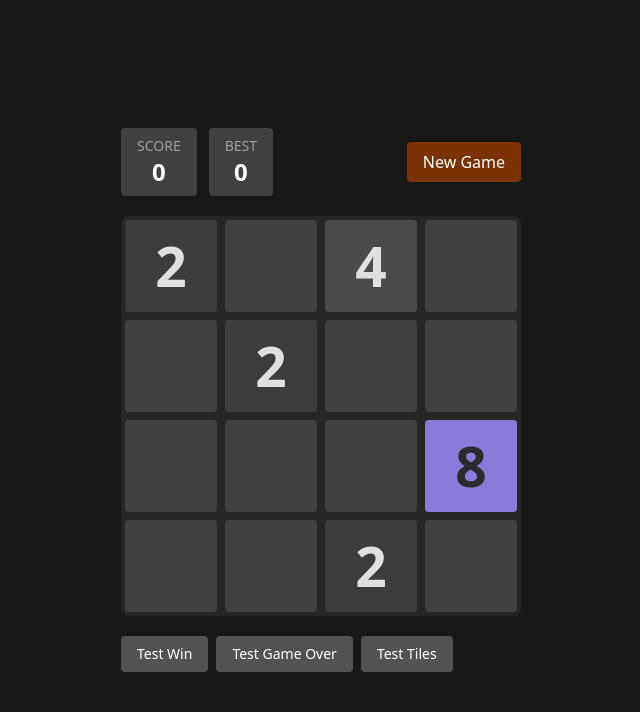
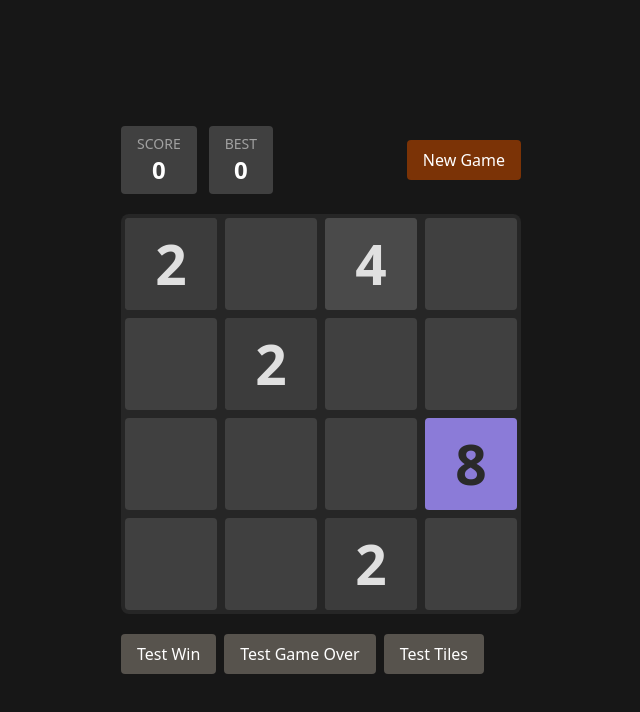
Before and after one commit to jigargosar/react-2048-2025, a React (Vite) app: page / in a window 1280 px wide. Shown: the top 712 px of the page, without its empty margins (319-959 px from the left). Built offline with nearby package versions, Linux system fonts and the light colour scheme.

Commit message:
Refactor TileSlideDemo3 for improved button styling and rendering logic

```diff
--- a/src/TileSlideDemo3.tsx
+++ b/src/TileSlideDemo3.tsx
@@ -527,9 +527,9 @@ function renderButton(label: string, onClick: () => void, primary = false) {
         <button
             onClick={onClick}
             className={cn(
-                'text-white rounded cursor-pointer',
+                'text-white text-base rounded cursor-pointer',
                 'py-2 px-4',
-                primary ? 'bg-amber-900 text-base' : 'bg-neutral-600 text-sm',
+                primary ? 'bg-amber-900' : 'bg-stone-600',
             )}
         >
             {label}
@@ -564,20 +564,9 @@ function GameOverlay({
             >
                 <h2 className={cn('text-white text-4xl', 'mb-5')}>{title}</h2>
                 <div className="flex gap-2.5">
-                    {buttons.map((button) => (
-                        <button
-                            key={button.label}
-                            onClick={button.onClick}
-                            className={cn(
-                                'text-white text-lg',
-                                'border-none rounded cursor-pointer',
-                                'bg-stone-600',
-                                'py-2.5 px-5',
-                            )}
-                        >
-                            {button.label}
-                        </button>
-                    ))}
+                    {buttons.map((button) =>
+                        renderButton(button.label, button.onClick),
+                    )}
                 </div>
             </div>
         </div>
```
